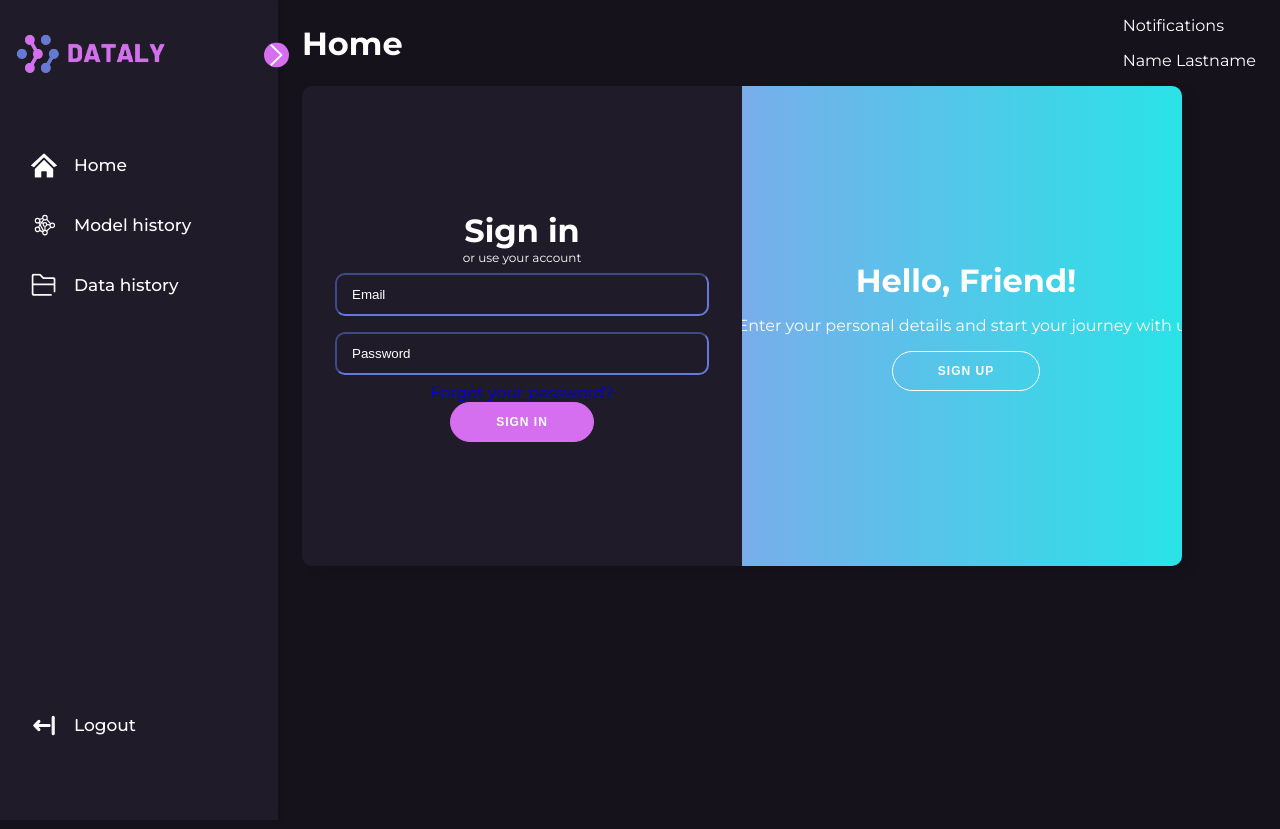
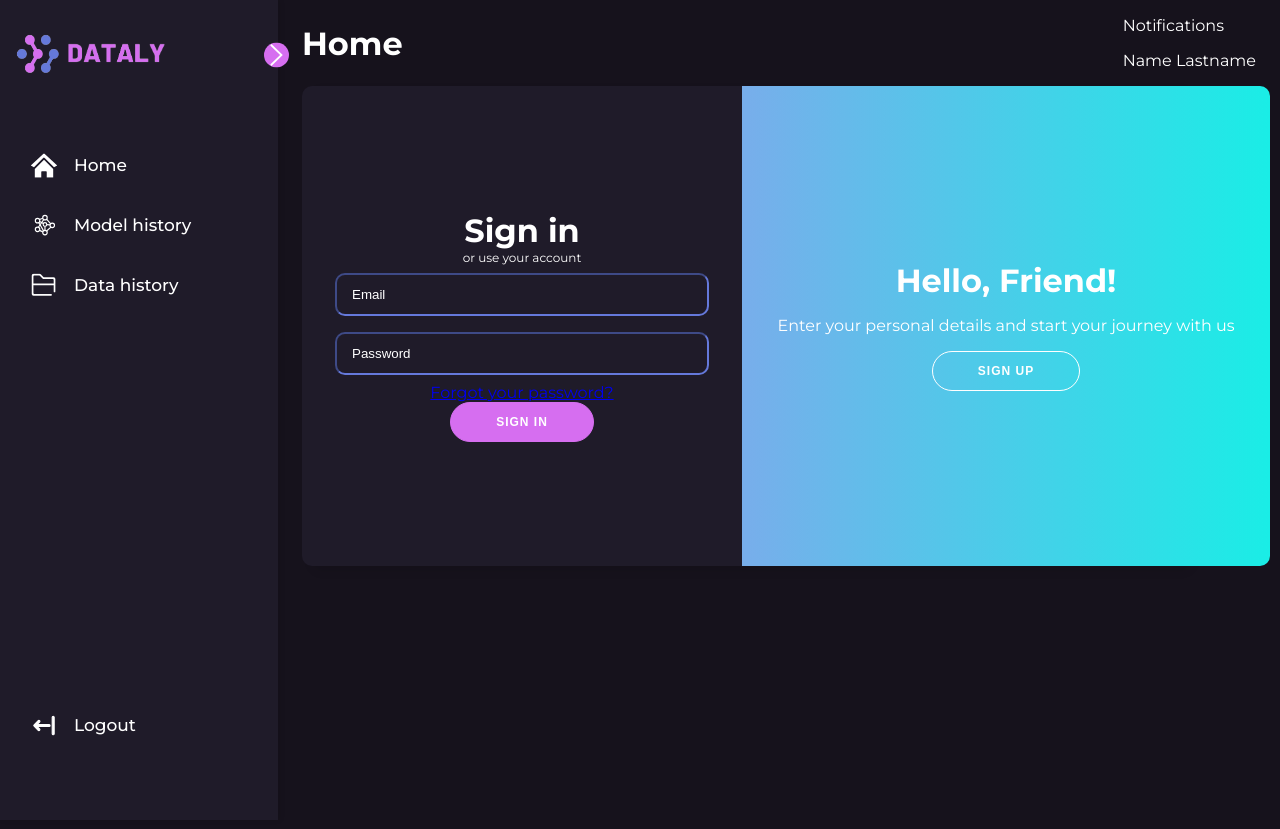
Before and after one commit to marijaandric/Tool-for-Data-Visualization-Analysis-and-Modeling, a React (Create React App) app in the folder front/: page /loginAndRegister in a window 1280 px wide. Built offline with nearby package versions, Linux system fonts and the light colour scheme.

Commit message:
Small UI changes

```diff
--- a/front/src/pages/LoginAndRegister/LoginAndRegister.css
+++ b/front/src/pages/LoginAndRegister/LoginAndRegister.css
@@ -45,13 +45,12 @@ input {
 
 .containerLoginAndRegister {
   background-color: var(--on-background);
-  border-radius: 10px;
   box-shadow: var(--default-box-shadow);
   position: relative;
-  overflow: hidden;
   width: 55rem;
   max-width: 100%;
   min-height: 480px;
+  border-radius: var(--default-border-radius);
 }
 
 .form-container {
@@ -67,10 +66,6 @@ input {
   z-index: 2;
 }
 
-.containerLoginAndRegister.right-panel-active .sign-in-container {
-  transform: translateX(100%);
-}
-
 .sign-up-container {
   left: 0;
   width: 50%;
@@ -78,7 +73,7 @@ input {
   z-index: 1;
 }
 
-.containerLoginAndRegister.right-panel-active .sign-up-container {
+.sign-up-container {
   transform: translateX(100%);
   opacity: 1;
   z-index: 5;
@@ -108,9 +103,11 @@ input {
   overflow: hidden;
   transition: transform 0.6s ease-in-out;
   z-index: 100;
+  border-radius: 0 var(--default-border-radius) var(--default-border-radius) 0;
 }
 
 .containerLoginAndRegister.right-panel-active .overlay-container {
+  border-radius: var(--default-border-radius) 0 0 var(--default-border-radius);
   transform: translateX(-100%);
 }
 
@@ -146,7 +143,6 @@ input {
   align-items: center;
   justify-content: center;
   flex-direction: column;
-  padding: 0 40px;
   text-align: center;
   top: 0;
   height: 100%;
--- a/front/src/pages/LoginAndRegister/LoginAndRegister.tsx
+++ b/front/src/pages/LoginAndRegister/LoginAndRegister.tsx
@@ -30,7 +30,6 @@ const LoginAndRegister = () => {
           </form>
         </div>
 
-        {/* Sign-In Form */}
         <div className="form-container sign-in-container">
           <form action="#">
             <h1>Sign in</h1>
@@ -42,7 +41,6 @@ const LoginAndRegister = () => {
           </form>
         </div>
 
-        {/* Overlay Container */}
         <div className="overlay-container">
           <div className="overlay">
             <div className="overlay-panel overlay-left">
```
